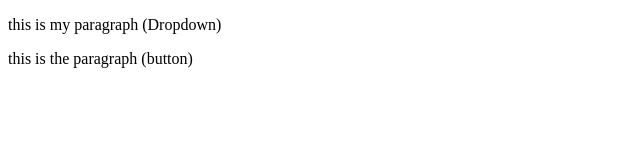
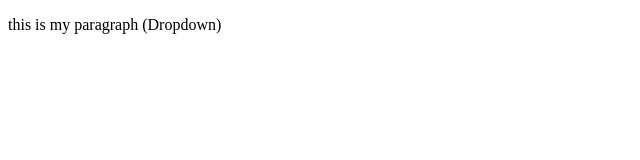
Before and after one commit to datlasuryavarma320-hue/MyRemoteRepo, a plain HTML site: page index.html in a window 1280 px wide. Shown: the whole page, without its empty margins (0-640 px from the left). Drawn offline with Linux system fonts and the light colour scheme.

```diff
--- a/index.html
+++ b/index.html
@@ -7,6 +7,5 @@
 </head>
 <body>
     <p>this is my paragraph (Dropdown)</p>
-    <p>this is the paragraph (button)</p>
 </body>
 </html>
```
